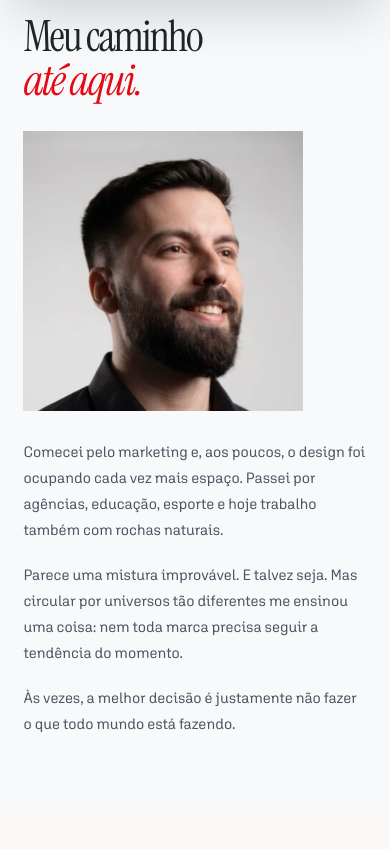
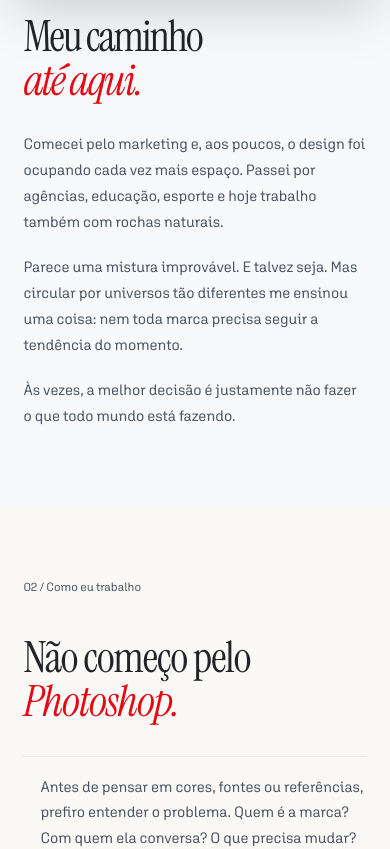
Before and after one commit to MarioSerafimCoder/portfolio-oficial, a Next.js app: page /sobre in a window 390 px wide. Shown: the part 840-1689 px from the top of the page. Built offline with nearby package versions, Linux system fonts and the light colour scheme; no server answers.

Commit message:
Remove personal photo from About page

```diff
--- a/src/app/sobre/about.css
+++ b/src/app/sobre/about.css
@@ -47,19 +47,11 @@
   .about-prose p,.about-thinking-copy p,.about-credentials-head p,.about-credential-list p,.about-ending p{font-size:16px}
 }
 
-/* Editorial portrait spread: image and story share one measured grid. */
-.about-origin{display:block;padding-top:clamp(76px,9vw,128px);padding-bottom:clamp(90px,11vw,156px)}
-.about-origin>.eyebrow{margin-bottom:clamp(34px,5vw,68px)}
+/* A type-led spread gives the story room without a portrait. */
 .about-origin-grid{display:grid;grid-template-columns:repeat(12,minmax(0,1fr));column-gap:clamp(18px,2.2vw,34px);row-gap:clamp(28px,4vw,58px);align-items:start}
-.about-origin-grid>h2{grid-column:5/13;grid-row:1;font-size:clamp(54px,6.2vw,92px);line-height:.98;letter-spacing:-.045em;max-width:900px}
+.about-origin-grid>h2{grid-column:2/13;grid-row:1;font-size:clamp(54px,6.2vw,92px);line-height:.98;letter-spacing:-.045em;max-width:900px}
 .about-origin-grid>h2 em{color:var(--accent)}
-.about-origin .about-portrait{position:relative;grid-column:1/5;grid-row:1/3;align-self:start;justify-self:start;width:min(100%,350px);margin:0;min-width:0;overflow:hidden;transform:perspective(1000px) rotateX(var(--portrait-rotate-x,0deg)) rotateY(var(--portrait-rotate-y,0deg));transform-origin:center;transition:transform 420ms cubic-bezier(.2,.72,.25,1);will-change:transform}
-.editorial-about .about-origin .about-portrait.spatial-surface{box-shadow:none}
-.about-origin .about-portrait img{position:relative;z-index:0;width:100%;height:auto;aspect-ratio:1;object-fit:contain;object-position:center top;transition:transform 650ms cubic-bezier(.2,.72,.25,1),filter 650ms cubic-bezier(.2,.72,.25,1)}
-.about-origin .about-portrait::after{content:'';position:absolute;z-index:1;inset:0;pointer-events:none;opacity:0;background:radial-gradient(ellipse 48% 38% at var(--portrait-pointer-x,50%) var(--portrait-pointer-y,50%),color-mix(in srgb,var(--accent) 11%,transparent),transparent 100%);transition:opacity 420ms ease}
-.about-origin .about-prose{grid-column:6/13;grid-row:2;margin:0;max-width:640px}
-@media(hover:hover) and (pointer:fine){.about-origin .about-portrait:hover{transform:perspective(1000px) rotateX(var(--portrait-rotate-x,0deg)) rotateY(var(--portrait-rotate-y,0deg)) translateY(-5px)}.about-origin .about-portrait:hover img{transform:scale(1.025);filter:saturate(1.04)}.about-origin .about-portrait:hover::after,.about-origin-grid:has(.about-prose:hover) .about-portrait::after{opacity:1}.about-origin-grid:has(.about-prose:hover) .about-portrait{transform:perspective(1000px) translateY(-3px)}.about-origin-grid:has(.about-prose:hover) .about-portrait img{filter:saturate(1.035)}}
-.about-origin .about-portrait:active img{transform:scale(1.012)}
+.about-origin .about-prose{grid-column:5/12;grid-row:2;margin:0;max-width:640px}
 .about-origin .about-prose p{font-size:clamp(16px,1.25vw,18px);line-height:1.78;margin:0 0 1.35em}
 .about-origin .about-prose p:last-child{margin-bottom:0}
 
@@ -94,9 +86,8 @@
  .about-origin{padding-top:82px;padding-bottom:96px}
  .about-origin-grid{column-gap:22px;row-gap:34px}
  .about-origin-grid>h2{font-size:clamp(48px,6.8vw,66px)}
- .about-origin-grid>h2{grid-column:5/13}
- .about-origin .about-portrait{grid-column:1/5;width:min(100%,320px)}
- .about-origin .about-prose{grid-column:6/13}
+ .about-origin-grid>h2{grid-column:2/13}
+ .about-origin .about-prose{grid-column:4/13}
  .about-thinking-body{grid-template-columns:minmax(0,1fr) minmax(280px,.95fr);gap:34px}
  .about-thinking h2{font-size:clamp(48px,6vw,62px)}
  .about-credentials-head>div{grid-column:4/13}
@@ -109,9 +100,7 @@
  .about-origin>.eyebrow{margin-bottom:35px}
  .about-origin-grid{display:grid;grid-template-columns:minmax(0,1fr);row-gap:0}
  .about-origin-grid>h2{grid-column:1;grid-row:1;margin:0 0 28px;font-size:clamp(43px,11vw,56px);line-height:1.02}
- .about-origin .about-portrait{grid-column:1;grid-row:2;margin:0 0 28px;width:min(100%,280px)}
- .about-origin .about-portrait img{aspect-ratio:1;object-fit:contain}
- .about-origin .about-prose{grid-column:1;grid-row:3;margin:0;max-width:58ch}
+ .about-origin .about-prose{grid-column:1;grid-row:2;margin:0;max-width:58ch}
  .about-origin .about-prose p{font-size:15px;line-height:1.75;margin-bottom:1.2em}
  .about-thinking{padding-top:72px;padding-bottom:78px}
  .about-thinking-body{display:block;margin-top:40px}
@@ -136,7 +125,6 @@
  .about-ending p{margin-top:24px;font-size:15px;line-height:1.7;max-width:52ch}
  .about-ending-actions{align-items:flex-start;flex-direction:column;gap:21px;margin-top:30px}
 }
-@media(prefers-reduced-motion:reduce){.about-origin .about-portrait,.about-origin .about-portrait img,.about-origin .about-portrait::after{transition:none!important}.about-origin .about-portrait{transform:none!important;will-change:auto}.about-origin .about-portrait::after{opacity:0}.about-origin .about-portrait:hover img,.about-origin .about-portrait:active img{transform:none;filter:none}}
 @media(max-width:380px){
  .about-origin-grid>h2{font-size:42px}
  .about-credential-list article{grid-template-columns:38px minmax(0,1fr);column-gap:12px}
--- a/src/views/about.tsx
+++ b/src/views/about.tsx
@@ -6,9 +6,6 @@ import Link from 'next/link';
 import { AboutTypewriter } from '@/components/about-typewriter';
 import { PointerProse } from '@/components/pointer-prose';
 import '@/app/sobre/about.css';
-import {InteractivePortrait} from '@/components/interactive-portrait';
-import { existsSync } from 'node:fs';
-import { join } from 'node:path';
 import { site } from '@/content/site';
 import { socialLinks } from '@/lib/site-links';
 export const metadata: Metadata = {
@@ -33,7 +30,6 @@ export default function About({ locale = "pt" }: {
     locale?: SiteLocale;
 } = {}) {
     const { i18nText, i18nHref } = createTranslator(locale);
-    const photoExists = existsSync(join(process.cwd(), 'public', site.authorPhoto.replace(/^\//, '')));
     const origin = (process.env.NEXT_PUBLIC_SITE_URL || 'https://marioserafim.com.br').replace(/\/$/, '');
     const structuredData = { '@context': 'https://schema.org', '@type': 'Person', name: site.name, url: origin, jobTitle: 'Diretor de arte', sameAs: socialLinks.map(link => link.url) };
     return <main id="conteudo" className="editorial-about">
@@ -47,7 +43,6 @@ export default function About({ locale = "pt" }: {
     <section className="about-origin section-wrap" aria-labelledby="origin-title">
       <span className="eyebrow">{i18nText("01 / Um pouco sobre mim")}</span>
       <div className="about-origin-grid"><h2 id="origin-title">{i18nText("Meu caminho")}<br /><em>{i18nText("at\u00E9 aqui.")}</em></h2>
-        {i18nText(photoExists && <InteractivePortrait src={site.authorPhoto} alt={i18nText("Retrato de M\u00E1rio Serafim")} sizes="(max-width: 700px) 280px, (max-width: 1200px) 34vw, 25vw"/>)}
         <div className="about-prose"><p>{i18nText("Comecei pelo marketing e, aos poucos, o design foi ocupando cada vez mais espaço. Passei por agências, educação, esporte e hoje trabalho também com rochas naturais.")}</p><p>{i18nText("Parece uma mistura improvável. E talvez seja. Mas circular por universos tão diferentes me ensinou uma coisa: nem toda marca precisa seguir a tendência do momento.")}</p><p>{i18nText("Às vezes, a melhor decisão é justamente não fazer o que todo mundo está fazendo.")}</p></div>
       </div>
     </section>
```
